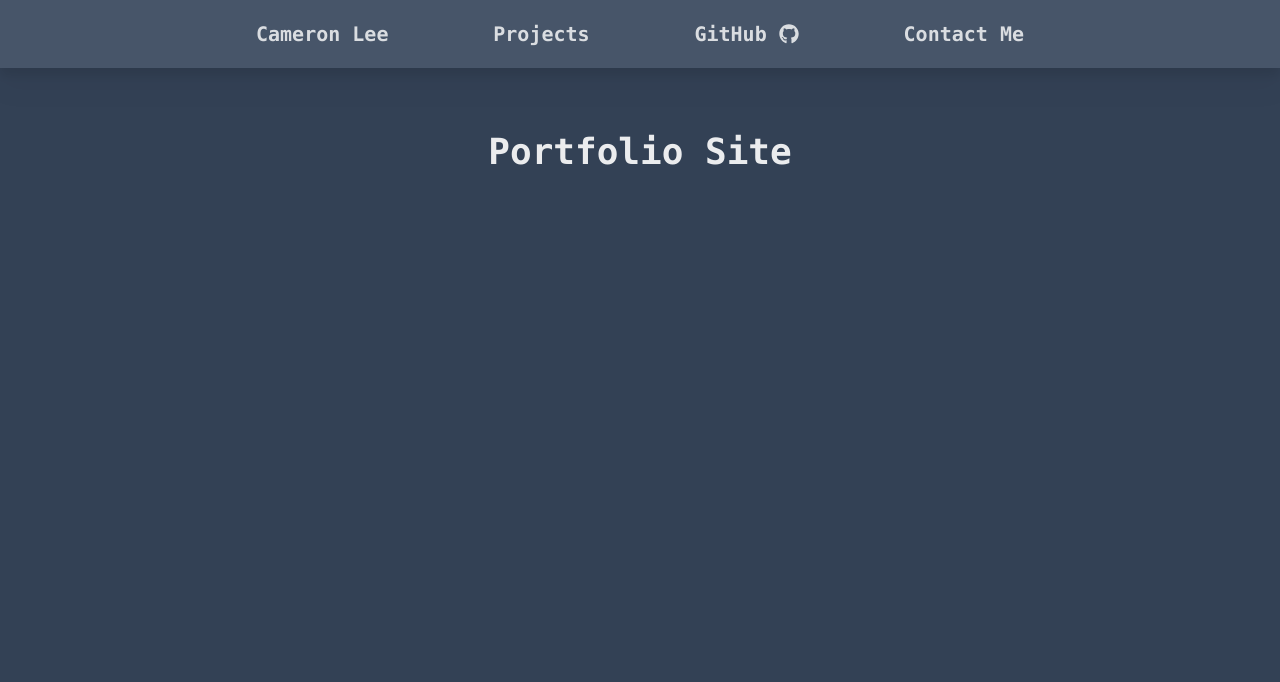
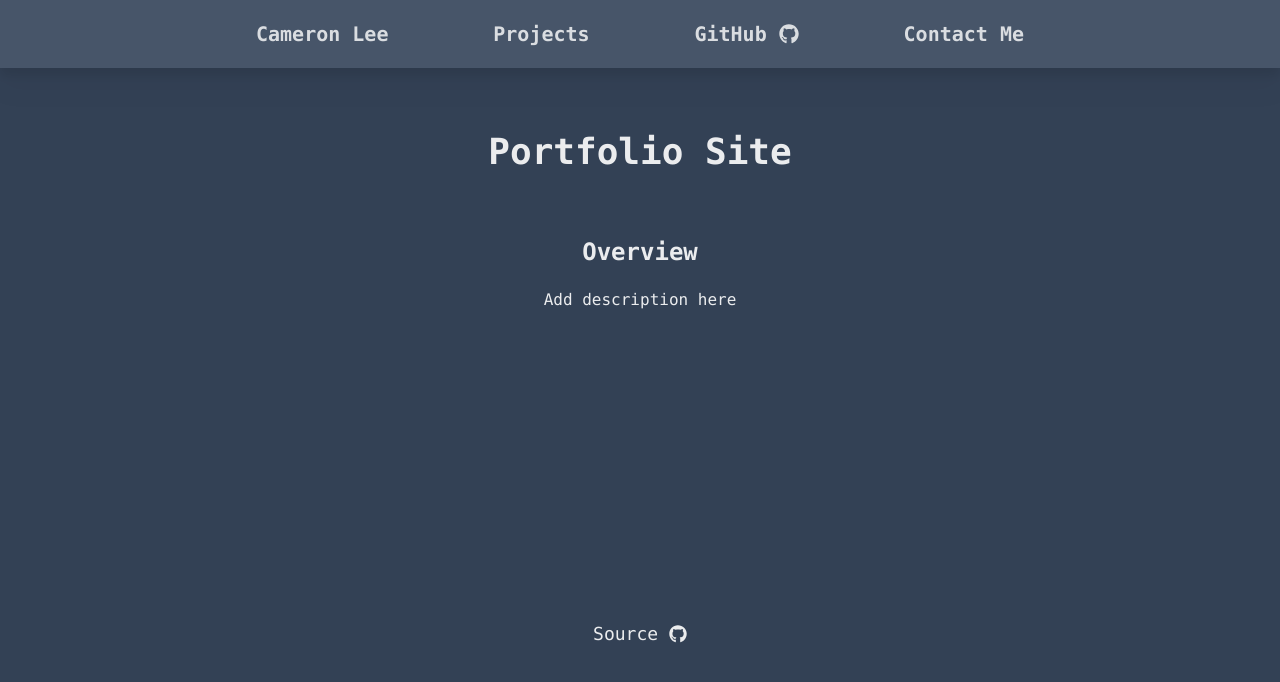
Before and after one commit to catchet101/Portfolio-Site, a Next.js app: page /projects/portfolio-site in a window 1280 px wide. Shown: the top 682 px of the page. Built offline with nearby package versions, Linux system fonts and the light colour scheme.

Commit message:
worked a bit more on project descriptions

```diff
--- a/app/projects/manga-scroll/page.tsx
+++ b/app/projects/manga-scroll/page.tsx
@@ -14,9 +14,10 @@ export default function MangaScrollPage() {
                             Overview
                         </h2>
                         <p className='md:mx-8 leading-8'>
-                            This is a manga reading application built in JavaScript using the React Native framework. This is a group project
-                            where we used a Jira scrum board to assign and delegate each members' tasks. <br/>
-
+                            Built using the React Native framework in JavaScript, this manga reading application is a collaborative, non-academic group project.
+                            We utilized a Jira scrum board to assign and delegate tasks to each team member. <br/>
+                            The goal for me when participating in this group project was to gain experience working with React Native along with all the technologies
+                            and processes associated with it.
                         </p>
                     </div>
                     <div className='flex justify-center w-full md:w-1/4 mt-16 md:mt-0'>
--- a/app/projects/portfolio-site/page.tsx
+++ b/app/projects/portfolio-site/page.tsx
@@ -1,5 +1,6 @@
 import React from "react";
 import styles from '../projects.module.css'
+import { FaGithub } from "react-icons/fa";
 
 export default function PortfolioSite() {
     return (
@@ -7,8 +8,22 @@ export default function PortfolioSite() {
             <h1 className='page-header'>
                 <span className='font-bold'>Portfolio Site</span>
             </h1>
-            <section>
-
+            <section className='flex flex-col'>
+                <div className='flex flex-col md:flex-row justify-center text-center mt-0 md:mt-16 h-96'>
+                    <div className={styles.overviewSectionNoPic}>
+                        <h2 className='section-header'>
+                            Overview
+                        </h2>
+                        <p className='md:mx-8 leading-8'>
+                            Add description here
+                        </p>
+                    </div>
+                </div>
+                <div className='align-bottom'>
+                    <a href='https://github.com/catchet101/Portfolio-Site' className={styles.sourceLink}>
+                        Source&nbsp;<FaGithub/>
+                    </a>
+                </div>
             </section>
         </main>
     )
--- a/app/projects/projects.module.css
+++ b/app/projects/projects.module.css
@@ -1,5 +1,9 @@
 .overviewSection {
     @apply flex flex-col text-center w-full md:w-1/3 mt-16 md:mt-0 mr-0 md:mr-10;
+}
+
+.overviewSectionNoPic {
+    @apply flex flex-col text-center w-full md:w-1/2 mt-16 md:mt-0 mr-0;
 }
 
 .sourceLink {
```
